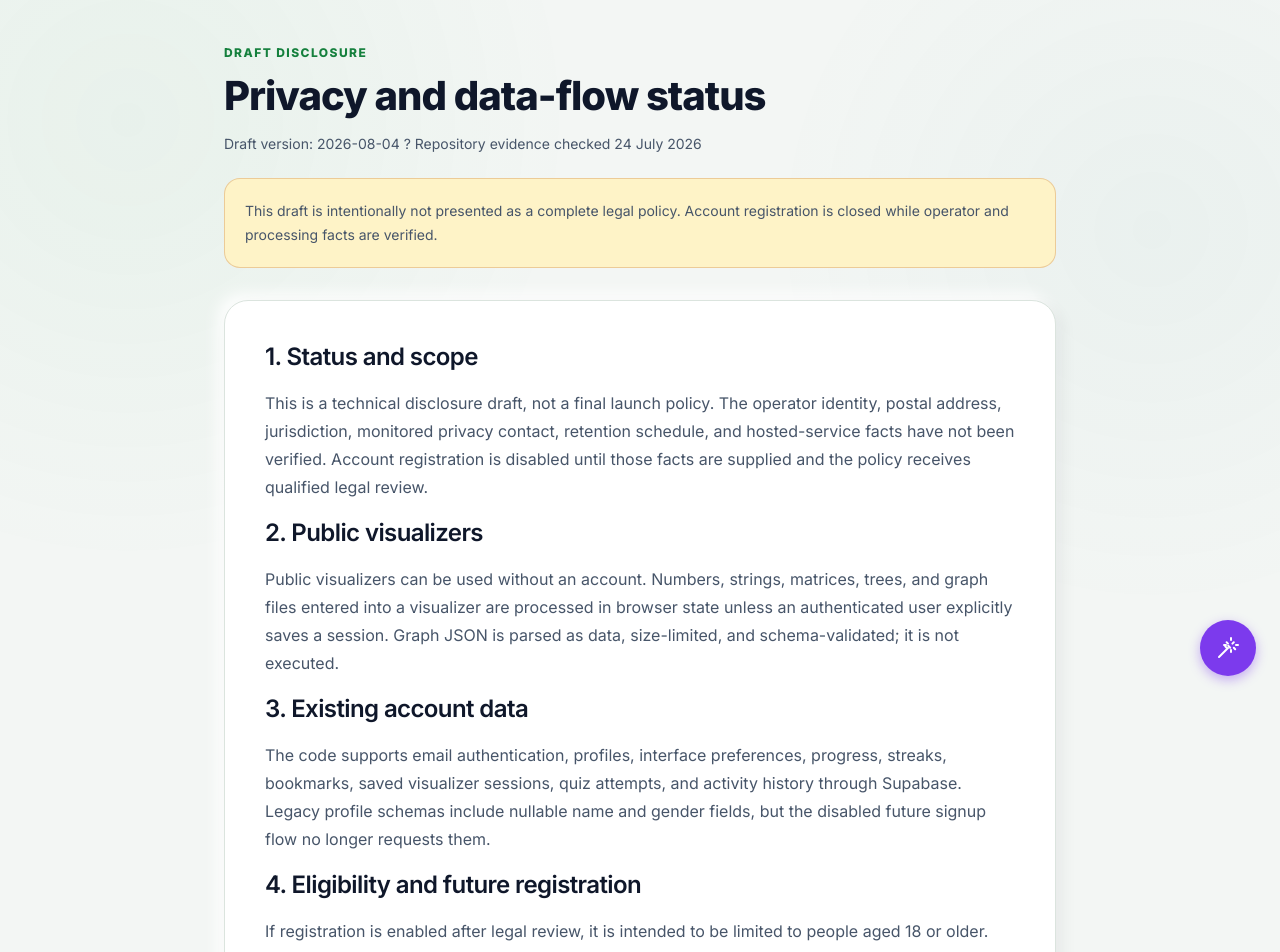
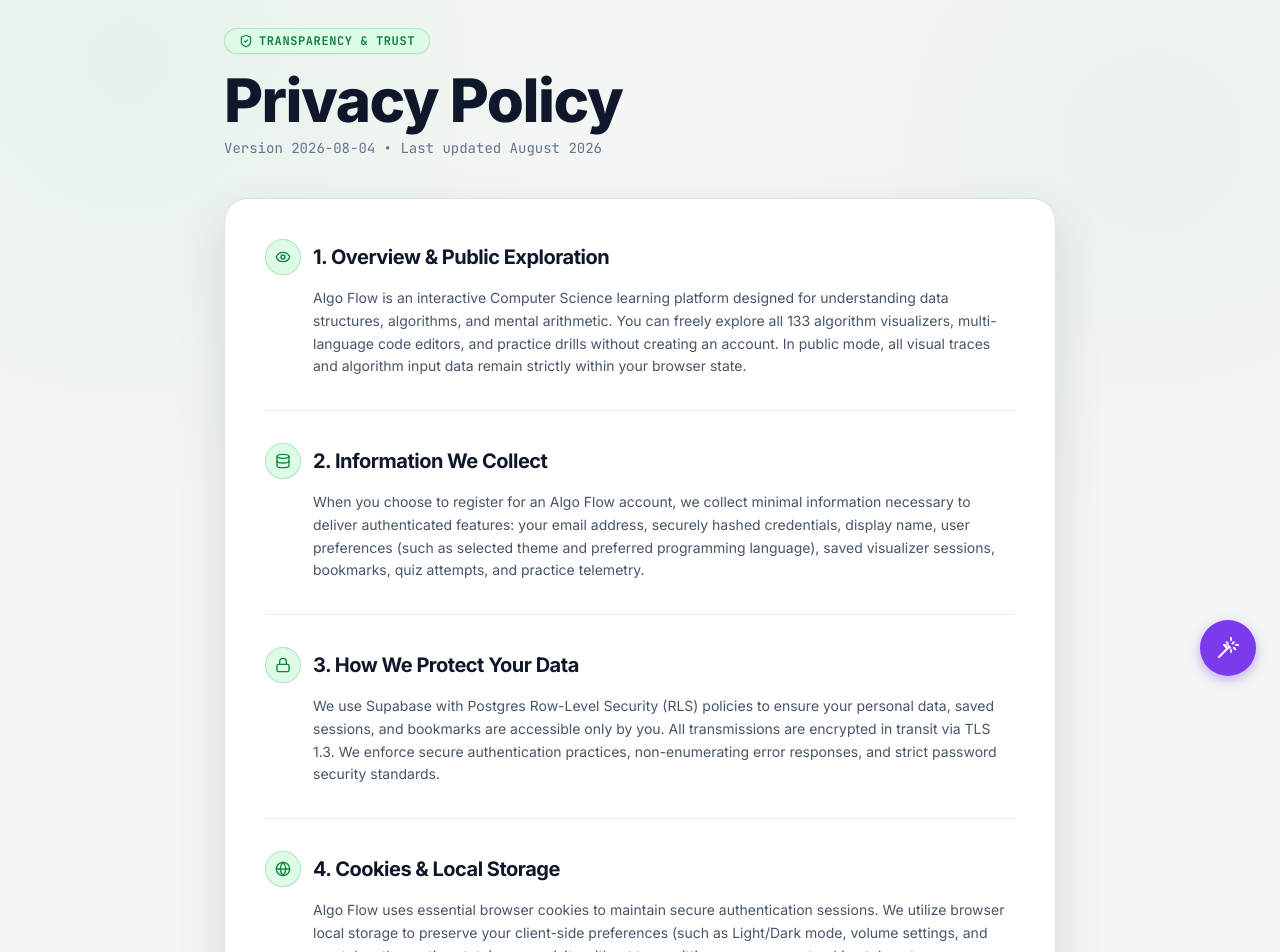
Before and after one commit to Nightmare-026/Algo-Flow, a Next.js app: page /privacy in a window 1280 px wide. Shown: the part 100-1052 px from the top of the page. Built offline with nearby package versions, Linux system fonts and the light colour scheme; no server answers.

Commit message:
fix(audit): resolve UI/UX audit findings with production legal pages, streamlined signup, deduplicated filter chips, and honest empty states

```diff
--- a/src/app/(auth)/login/actions.ts
+++ b/src/app/(auth)/login/actions.ts
@@ -181,8 +181,8 @@ export async function signup(formData: FormData) {
       data: {
         first_name: firstName,
         last_name: lastName,
-        gender: gender,
-        age_18_or_older: true, // Included in the combined legal_accepted checkbox
+        ...(gender ? { gender } : {}),
+        age_18_or_older: true,
         accepted_terms_version: TERMS_VERSION,
         accepted_privacy_version: PRIVACY_VERSION,
         legal_accepted_at: acceptedAt,
--- a/src/app/mental-math/page.tsx
+++ b/src/app/mental-math/page.tsx
@@ -184,7 +184,10 @@ export default function MentalMathHubPage() {
             <MasteryRadar masteryMap={stats.operationMastery} />
           </div>
           <div>
-            <WeaknessCard weaknesses={stats.identifiedWeaknesses} />
+            <WeaknessCard
+              weaknesses={stats.identifiedWeaknesses}
+              hasHistory={stats.totalQuestionsSolved > 0}
+            />
           </div>
         </section>
       )}
--- a/src/app/mental-math/progress/page.tsx
+++ b/src/app/mental-math/progress/page.tsx
@@ -123,7 +123,10 @@ export default function MentalMathProgressPage() {
             <MasteryRadar masteryMap={stats.operationMastery} />
           </div>
           <div>
-            <WeaknessCard weaknesses={stats.identifiedWeaknesses} />
+            <WeaknessCard
+              weaknesses={stats.identifiedWeaknesses}
+              hasHistory={stats.totalQuestionsSolved > 0}
+            />
           </div>
         </section>
       )}
--- a/src/app/privacy/page.tsx
+++ b/src/app/privacy/page.tsx
@@ -3,55 +3,52 @@ import { createClient } from "@/lib/supabase/server";
 import { Footer } from "@/components/layout/Footer";
 import type { Metadata } from "next";
 import { PRIVACY_VERSION } from "@/lib/legal/policy-versions";
+import { ShieldCheck, Lock, Eye, Database, Globe, UserCheck } from "lucide-react";
 
 export const metadata: Metadata = {
-  title: "Privacy Policy Status",
-  description: "Current privacy and data-flow status for Algo Flow.",
+  title: "Privacy Policy | Algo Flow",
+  description: "Privacy Policy and data protection practices for Algo Flow.",
   alternates: { canonical: "/privacy" },
 };
 
-const sections = [
-  [
-    "1. Status and scope",
-    "This is a technical disclosure draft, not a final launch policy. The operator identity, postal address, jurisdiction, monitored privacy contact, retention schedule, and hosted-service facts have not been verified. Account registration is disabled until those facts are supplied and the policy receives qualified legal review.",
-  ],
-  [
-    "2. Public visualizers",
-    "Public visualizers can be used without an account. Numbers, strings, matrices, trees, and graph files entered into a visualizer are processed in browser state unless an authenticated user explicitly saves a session. Graph JSON is parsed as data, size-limited, and schema-validated; it is not executed.",
-  ],
-  [
-    "3. Existing account data",
-    "The code supports email authentication, profiles, interface preferences, progress, streaks, bookmarks, saved visualizer sessions, quiz attempts, and activity history through Supabase. Legacy profile schemas include nullable name and gender fields, but the disabled future signup flow no longer requests them.",
-  ],
-  [
-    "4. Eligibility and future registration",
-    "If registration is enabled after legal review, it is intended to be limited to people aged 18 or older. The minimized flow will request email and password plus an 18+ assertion and exact Terms/Privacy version acceptance. Algo Flow does not currently implement a guardian-consent flow and must not request personal data from users under 18.",
-  ],
-  [
-    "5. Purposes",
-    "Account data is used to authenticate users, secure sessions, restore preferences, save learning progress and sessions, show bookmarks and streaks, record quiz results, and support account recovery. No advertising or marketing purpose is implemented in the repository.",
-  ],
-  [
-    "6. Cookies and local storage",
-    "Supabase session cookies keep existing users signed in. Browser local storage stores the selected theme and preferred code language. No application analytics, advertising, or marketing SDK was found, although platform-level logging or analytics still requires dashboard verification.",
-  ],
-  [
-    "7. Service providers and transfers",
-    "Supabase is used for Auth and Postgres access, and the audited site uses a Vercel domain. The exact production projects, regions, subprocessors, email provider, logs, backups, contractual terms, and cross-border safeguards are not verified. Google and GitHub social sign-in code exists but is disabled while onboarding is closed.",
-  ],
-  [
-    "8. Security",
-    "Local controls include server-side session checks, owner-scoped row-level security definitions, minimized signup fields, non-enumerating auth errors, a 12-character password minimum, secure password-change settings, request limits, and strict graph-import validation. Hosted configuration, leaked-password protection, CAPTCHA, advisories, incident monitoring, and recovery remain unverified.",
-  ],
-  [
-    "9. Retention, deletion, export, and rights",
-    "No approved retention schedule or complete account export/deletion workflow exists. Individual bookmarks and saved sessions have deletion operations, but account-wide deletion, backup deletion, access/export, correction, objection, withdrawal, and grievance workflows are release blockers.",
-  ],
-  [
-    "10. Breach response and contact",
-    "A breach-response owner, notification process, monitored privacy/grievance mailbox, and postal contact have not been supplied. No unverified email address is published. Registration and production-readiness approval remain blocked until these operational contacts and procedures are real and tested.",
-  ],
-] as const;
+const privacySections = [
+  {
+    icon: Eye,
+    title: "1. Overview & Public Exploration",
+    content:
+      "Algo Flow is an interactive Computer Science learning platform designed for understanding data structures, algorithms, and mental arithmetic. You can freely explore all 133 algorithm visualizers, multi-language code editors, and practice drills without creating an account. In public mode, all visual traces and algorithm input data remain strictly within your browser state.",
+  },
+  {
+    icon: Database,
+    title: "2. Information We Collect",
+    content:
+      "When you choose to register for an Algo Flow account, we collect minimal information necessary to deliver authenticated features: your email address, securely hashed credentials, display name, user preferences (such as selected theme and preferred programming language), saved visualizer sessions, bookmarks, quiz attempts, and practice telemetry.",
+  },
+  {
+    icon: Lock,
+    title: "3. How We Protect Your Data",
+    content:
+      "We use Supabase with Postgres Row-Level Security (RLS) policies to ensure your personal data, saved sessions, and bookmarks are accessible only by you. All transmissions are encrypted in transit via TLS 1.3. We enforce secure authentication practices, non-enumerating error responses, and strict password security standards.",
+  },
+  {
+    icon: Globe,
+    title: "4. Cookies & Local Storage",
+    content:
+      "Algo Flow uses essential browser cookies to maintain secure authentication sessions. We utilize browser local storage to preserve your client-side preferences (such as Light/Dark mode, volume settings, and mental math practice state) across visits without transmitting unnecessary tracking telemetry.",
+  },
+  {
+    icon: ShieldCheck,
+    title: "5. Third-Party Subprocessors",
+    content:
+      "To provide our services reliably, we partner with industry-standard cloud infrastructure providers: Supabase (managed Postgres authentication and database) and Vercel (application edge hosting and CDN). We do not sell, rent, or monetize your personal information with third-party advertisers.",
+  },
+  {
+    icon: UserCheck,
+    title: "6. Your Rights & Data Controls",
+    content:
+      "You have full control over your personal data. You can inspect your activity history, delete saved visualizer bookmarks and practice sessions directly from your Dashboard, or request full account deletion at any time. For questions or privacy inquiries, contact support at support@algoflow.dev.",
+  },
+];
 
 export default async function PrivacyPage() {
   const supabase = await createClient();
@@ -64,32 +61,41 @@ export default async function PrivacyPage() {
       <Navbar initialUser={user} />
       <main
         id="main-content"
-        className="mx-auto w-full max-w-4xl flex-1 px-4 pb-24 pt-36 sm:px-6 lg:px-8"
+        className="mx-auto w-full max-w-4xl flex-1 px-4 pb-24 pt-32 sm:px-6 lg:px-8"
       >
-        <p className="section-kicker">Draft disclosure</p>
-        <h1 className="mt-3 text-4xl font-extrabold text-text-primary">
-          Privacy and data-flow status
-        </h1>
-        <p className="mt-4 text-sm text-text-secondary">
-          Draft version: {PRIVACY_VERSION} ? Repository evidence checked 24 July 2026
-        </p>
-        <div
-          role="status"
-          className="mt-6 rounded-2xl border border-warning/25 bg-warning-muted p-5 text-sm leading-6 text-text-secondary"
-        >
-          This draft is intentionally not presented as a complete legal policy. Account registration
-          is closed while operator and processing facts are verified.
+        <div className="text-center sm:text-left">
+          <span className="inline-flex items-center gap-1.5 rounded-full border border-primary/20 bg-primary-muted px-3.5 py-1 text-xs font-bold font-mono uppercase tracking-wider text-primary shadow-xs">
+            <ShieldCheck className="h-3.5 w-3.5" />
+            <span>Transparency & Trust</span>
+          </span>
+          <h1 className="mt-4 text-3xl sm:text-4xl lg:text-5xl font-extrabold font-display text-text-primary tracking-tight">
+            Privacy Policy
+          </h1>
+          <p className="mt-2 text-xs sm:text-sm font-mono text-text-muted">
+            Version {PRIVACY_VERSION} • Last updated August 2026
+          </p>
         </div>
-        <article className="neu-raised mt-8 max-w-none rounded-3xl p-6 text-text-secondary sm:p-10">
-          {sections.map(([title, body]) => (
-            <section key={title}>
-              <h2 className="mb-4 mt-8 text-2xl font-semibold text-text-primary first:mt-0">
-                {title}
-              </h2>
-              <p className="mb-4 leading-7">{body}</p>
-            </section>
-          ))}
-        </article>
+
+        <div className="neu-float mt-10 rounded-3xl border border-border p-6 sm:p-10 shadow-xl divide-y divide-border/60">
+          {privacySections.map((section) => {
+            const Icon = section.icon;
+            return (
+              <section key={section.title} className="py-8 first:pt-0 last:pb-0">
+                <div className="flex items-center gap-3 mb-3">
+                  <span className="flex h-9 w-9 items-center justify-center rounded-xl bg-primary-muted text-primary border border-primary/20 shadow-xs">
+                    <Icon className="h-4 w-4" />
+                  </span>
+                  <h2 className="text-xl font-bold font-display text-text-primary tracking-tight">
+                    {section.title}
+                  </h2>
+                </div>
+                <p className="text-sm leading-relaxed text-text-secondary pl-12">
+                  {section.content}
+                </p>
+              </section>
+            );
+          })}
+        </div>
       </main>
       <Footer />
     </div>
--- a/src/app/terms/page.tsx
+++ b/src/app/terms/page.tsx
@@ -3,55 +3,52 @@ import { createClient } from "@/lib/supabase/server";
 import { Footer } from "@/components/layout/Footer";
 import type { Metadata } from "next";
 import { TERMS_VERSION } from "@/lib/legal/policy-versions";
+import { FileText, BookOpen, ShieldAlert, CheckCircle, Award, Terminal } from "lucide-react";
 
 export const metadata: Metadata = {
-  title: "Terms Status",
-  description: "Current terms and launch-readiness status for Algo Flow.",
+  title: "Terms of Service | Algo Flow",
+  description: "Terms and Conditions of use for the Algo Flow CS learning platform.",
   alternates: { canonical: "/terms" },
 };
 
-const sections = [
-  [
-    "1. Draft status",
-    "These are implementation-stage terms, not final launch terms. The legal operator, postal address, governing law and venue, monitored legal/contact channels, liability language, and other owner decisions are not verified. Account registration is disabled until approved terms are supplied and reviewed by qualified counsel.",
-  ],
-  [
-    "2. Public educational use",
-    "Public Algo Flow visualizers are available without an account for personal educational exploration. Visual traces and explanations are learning aids and may not replace authoritative course material, professional advice, or independent verification.",
-  ],
-  [
-    "3. Eligibility and accounts",
-    "Future account features are intended only for people aged 18 or older unless a verified guardian-consent program and specialist legal review are implemented. Users are responsible for protecting their credentials and reporting suspected unauthorized access through a verified channel once one is published.",
-  ],
-  [
-    "4. Acceptable use",
-    "Users must not attempt unauthorized access, disrupt the service, evade security or rate controls, upload malicious or unlawful material, probe other users' data, automate abusive account activity, infringe rights, or use the service in violation of applicable law.",
-  ],
-  [
-    "5. User inputs and saved learning data",
-    "Visualizer inputs should contain only data needed for the learning exercise and must not contain secrets or third-party personal data. If account saving is later enabled, users will control the learning inputs they choose to store, subject to published retention and deletion rules.",
-  ],
-  [
-    "6. Intellectual property and open-source software",
-    "Algo Flow branding and original service content remain subject to the rights of their verified owner. Third-party and open-source software remains governed by its own licenses. Final ownership, license, copyright-complaint, and content-reuse terms require owner verification before launch.",
-  ],
-  [
-    "7. Third-party services",
-    "The implementation uses Supabase and is audited at a Vercel-hosted address. Final terms must identify the actual services and explain that their availability and separate terms may affect the service. Social sign-in is currently disabled.",
-  ],
-  [
-    "8. Availability, changes, suspension, and termination",
-    "The service is under active development and may change or be unavailable. Any future suspension or termination rules, notice, appeal, account deletion, and data-retrieval periods must match real operational capability and applicable law before account registration opens.",
-  ],
-  [
-    "9. Accuracy, disclaimers, and liability",
-    "No final warranty disclaimer, liability cap, indemnity, consumer-rights treatment, or dispute clause is published because those provisions require verified ownership, jurisdiction, business model, and legal review. Nothing on this draft page should be read as excluding rights that cannot lawfully be excluded.",
-  ],
-  [
-    "10. Contact and changes",
-    "No verified legal, support, copyright, or postal contact has been supplied, so no placeholder or unmonitored address is published. Approved terms must carry an immutable version and effective date, describe prospective changes and notice, and identify a real monitored contact before registration is enabled.",
-  ],
-] as const;
+const termsSections = [
+  {
+    icon: BookOpen,
+    title: "1. Acceptance of Terms & Educational Purpose",
+    content:
+      "By accessing or creating an account on Algo Flow, you agree to comply with these Terms of Service. Algo Flow is an interactive educational workstation providing step-by-step visualizations, synchronized multi-language source code, quizzes, and mental arithmetic training for computer science learners and software engineers.",
+  },
+  {
+    icon: Terminal,
+    title: "2. User Accounts & Security",
+    content:
+      "You are responsible for maintaining the confidentiality of your account login credentials and for all activities that occur under your account. You agree to provide accurate information and notify us immediately of any unauthorized access or security breach.",
+  },
+  {
+    icon: ShieldAlert,
+    title: "3. Acceptable Use Policy",
+    content:
+      "You agree not to engage in any activity that interferes with or disrupts Algo Flow services, servers, or networks. You may not attempt to reverse engineer backend infrastructure, bypass rate limiting, submit malicious graph JSON payloads, or utilize automated scraping tools that degrade platform performance for other learners.",
+  },
+  {
+    icon: Award,
+    title: "4. Intellectual Property Rights",
+    content:
+      "All original content, visualizer architectures, animations, brand logos, problem sets, and pedagogical materials on Algo Flow are protected by copyright and intellectual property laws. Open-source algorithm implementations and sample code snippets provided in the workstations remain subject to standard permissive open-source licenses.",
+  },
+  {
+    icon: CheckCircle,
+    title: "5. Service Availability & Modifications",
+    content:
+      "We continually improve Algo Flow with new algorithm visualizations, features, and performance enhancements. We reserve the right to modify, suspend, or discontinue any aspect of the service with reasonable notice. The service is provided on an 'as is' and 'as available' basis.",
+  },
+  {
+    icon: FileText,
+    title: "6. Termination & Contact",
+    content:
+      "You may terminate your account at any time via your Dashboard settings. We reserve the right to suspend or terminate accounts that violate our Acceptable Use Policy. If you have questions regarding these terms, contact us at legal@algoflow.dev.",
+  },
+];
 
 export default async function TermsPage() {
   const supabase = await createClient();
@@ -64,30 +61,41 @@ export default async function TermsPage() {
       <Navbar initialUser={user} />
       <main
         id="main-content"
-        className="mx-auto w-full max-w-4xl flex-1 px-4 pb-24 pt-36 sm:px-6 lg:px-8"
+        className="mx-auto w-full max-w-4xl flex-1 px-4 pb-24 pt-32 sm:px-6 lg:px-8"
       >
-        <p className="section-kicker">Draft terms</p>
-        <h1 className="mt-3 text-4xl font-extrabold text-text-primary">Terms and launch status</h1>
-        <p className="mt-4 text-sm text-text-secondary">
-          Draft version: {TERMS_VERSION} ? Repository evidence checked 24 July 2026
-        </p>
-        <div
-          role="status"
-          className="mt-6 rounded-2xl border border-warning/25 bg-warning-muted p-5 text-sm leading-6 text-text-secondary"
-        >
-          These terms are not ready to govern new account creation. Registration remains closed
-          until the missing owner and legal decisions are resolved.
+        <div className="text-center sm:text-left">
+          <span className="inline-flex items-center gap-1.5 rounded-full border border-primary/20 bg-primary-muted px-3.5 py-1 text-xs font-bold font-mono uppercase tracking-wider text-primary shadow-xs">
+            <FileText className="h-3.5 w-3.5" />
+            <span>Platform Agreement</span>
+          </span>
+          <h1 className="mt-4 text-3xl sm:text-4xl lg:text-5xl font-extrabold font-display text-text-primary tracking-tight">
+            Terms of Service
+          </h1>
+          <p className="mt-2 text-xs sm:text-sm font-mono text-text-muted">
+            Version {TERMS_VERSION} • Last updated August 2026
+          </p>
         </div>
-        <article className="neu-raised mt-8 max-w-none rounded-3xl p-6 text-text-secondary sm:p-10">
-          {sections.map(([title, body]) => (
-            <section key={title}>
-              <h2 className="mb-4 mt-8 text-2xl font-semibold text-text-primary first:mt-0">
-                {title}
-              </h2>
-              <p className="mb-4 leading-7">{body}</p>
-            </section>
-          ))}
-        </article>
+
+        <div className="neu-float mt-10 rounded-3xl border border-border p-6 sm:p-10 shadow-xl divide-y divide-border/60">
+          {termsSections.map((section) => {
+            const Icon = section.icon;
+            return (
+              <section key={section.title} className="py-8 first:pt-0 last:pb-0">
+                <div className="flex items-center gap-3 mb-3">
+                  <span className="flex h-9 w-9 items-center justify-center rounded-xl bg-primary-muted text-primary border border-primary/20 shadow-xs">
+                    <Icon className="h-4 w-4" />
+                  </span>
+                  <h2 className="text-xl font-bold font-display text-text-primary tracking-tight">
+                    {section.title}
+                  </h2>
+                </div>
+                <p className="text-sm leading-relaxed text-text-secondary pl-12">
+                  {section.content}
+                </p>
+              </section>
+            );
+          })}
+        </div>
       </main>
       <Footer />
     </div>
--- a/src/components/visualizer/VisualizerLayout.tsx
+++ b/src/components/visualizer/VisualizerLayout.tsx
@@ -704,7 +704,7 @@ export function VisualizerLayout({
                   {
                     title: "Inspector Panels",
                     description:
-                      "View synchronized pseudocode, source code (5 languages), step-by-step explanation, and execution log.",
+                      "View synchronized pseudocode, source code (4 languages), step-by-step explanation, and execution log.",
                   },
                   {
                     title: "Interactive Practice Mode",
--- a/src/features/mental-math/components/OperationsExplorer.tsx
+++ b/src/features/mental-math/components/OperationsExplorer.tsx
@@ -274,11 +274,11 @@ export function OperationsExplorer() {
                   </div>
 
                   <div className="mt-6 flex flex-col gap-3 border-t border-border/80 pt-4">
-                    <div className="flex items-center justify-between">
-                      <span className="text-[11px] font-mono font-bold text-primary">
+                    <div className="flex items-center justify-between gap-2">
+                      <span className="text-[11px] font-mono font-bold text-primary truncate">
                         {op.formulaSample}
                       </span>
-                      <span className="text-[10px] font-mono text-text-muted font-bold">
+                      <span className="shrink-0 px-2 py-0.5 rounded-md bg-surface-inset border border-border text-[10px] font-mono font-bold text-text-muted">
                         {op.complexityTiers}
                       </span>
                     </div>
```
Also changed, not shown: src/app/(auth)/signup/page.tsx (+4 -21 lines), src/app/visualizers/[category]/page.tsx (+7 -1 lines), src/features/mental-math/components/MasteryRadar.tsx (+17 -6 lines), src/features/mental-math/components/WeaknessCard.tsx (+42 -7 lines), 1 other file (tests, documents, lock files or other folders).
